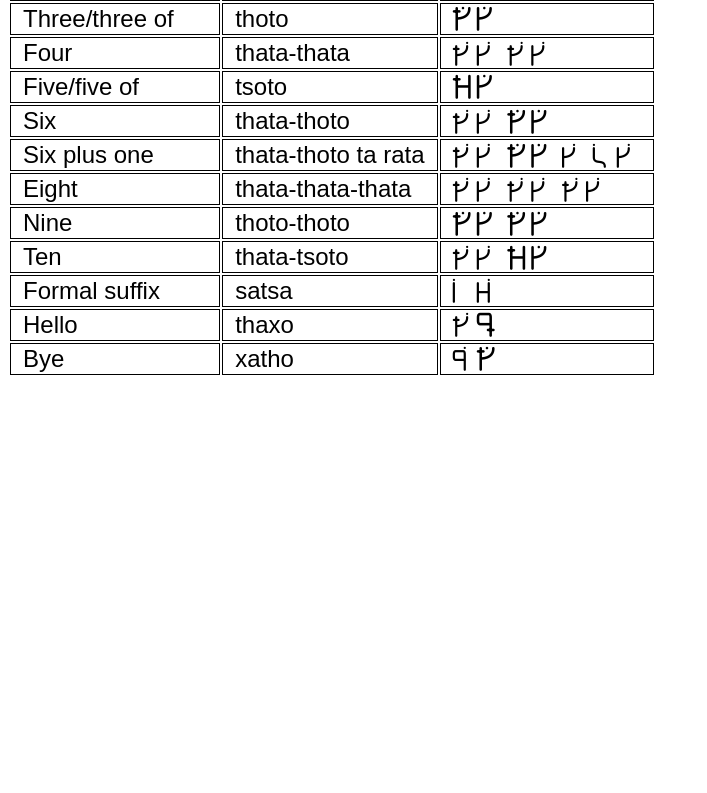
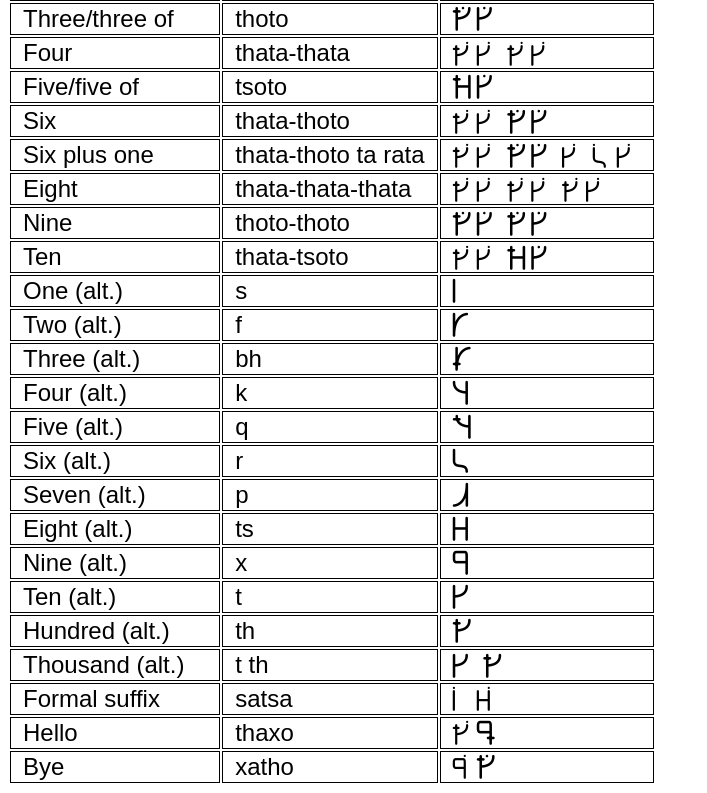
Before and after one commit to pid-j/pid-j.github.io, a plain HTML site: page lesorei.html in a window 1280 px wide. Shown: the part 739-1532 px from the top of the page, without its empty margins (0-707 px from the left). Before the commit the page ends 1124 px from the top, so only its background shows below. Drawn offline with Linux system fonts and the light colour scheme.

Commit message:
alternate forms of numbers

```diff
--- a/lesorei.html
+++ b/lesorei.html
@@ -159,6 +159,66 @@
                 <td f>TX dZ</td>
             </tr>
             <tr>
+                <td>One (alt.)</td>
+                <td>s</td>
+                <td f>O</td>
+            </tr>
+            <tr>
+                <td>Two (alt.)</td>
+                <td>f</td>
+                <td f>4</td>
+            </tr>
+            <tr>
+                <td>Three (alt.)</td>
+                <td>bh</td>
+                <td f>0</td>
+            </tr>
+            <tr>
+                <td>Four (alt.)</td>
+                <td>k</td>
+                <td f>8</td>
+            </tr>
+            <tr>
+                <td>Five (alt.)</td>
+                <td>q</td>
+                <td f>G</td>
+            </tr>
+            <tr>
+                <td>Six (alt.)</td>
+                <td>r</td>
+                <td f>K</td>
+            </tr>
+            <tr>
+                <td>Seven (alt.)</td>
+                <td>p</td>
+                <td f>C</td>
+            </tr>
+            <tr>
+                <td>Eight (alt.)</td>
+                <td>ts</td>
+                <td f>a</td>
+            </tr>
+            <tr>
+                <td>Nine (alt.)</td>
+                <td>x</td>
+                <td f>e</td>
+            </tr>
+            <tr>
+                <td>Ten (alt.)</td>
+                <td>t</td>
+                <td f>W</td>
+            </tr>
+            <tr>
+                <td>Hundred (alt.)</td>
+                <td>th</td>
+                <td f>S</td>
+            </tr>
+            <tr>
+                <td>Thousand (alt.)</td>
+                <td>t th</td>
+                <td f>W S</td>
+            </tr>
+            <tr>
                 <td>Formal suffix</td>
                 <td>satsa</td>
                 <td f>Pb</td>
```
